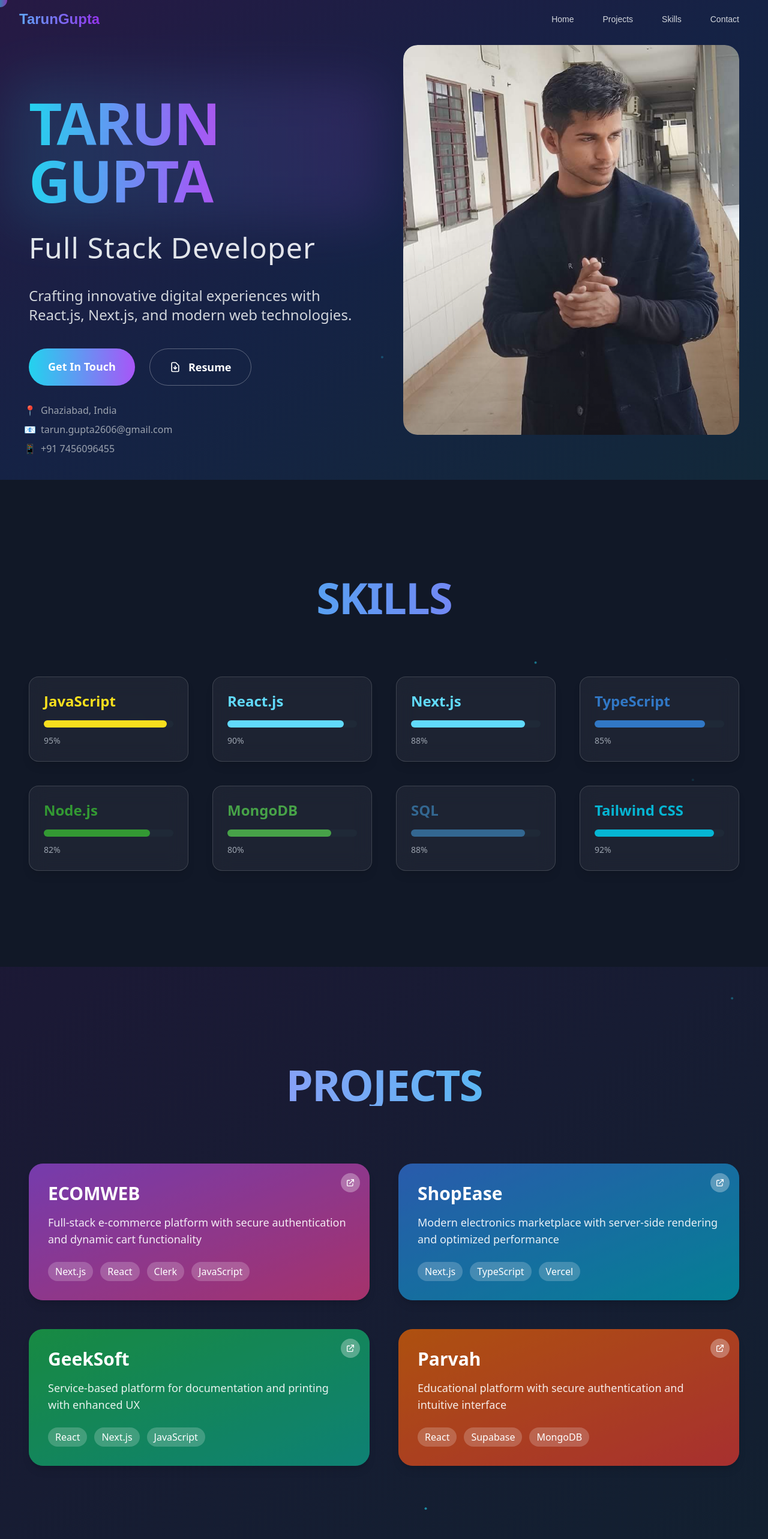
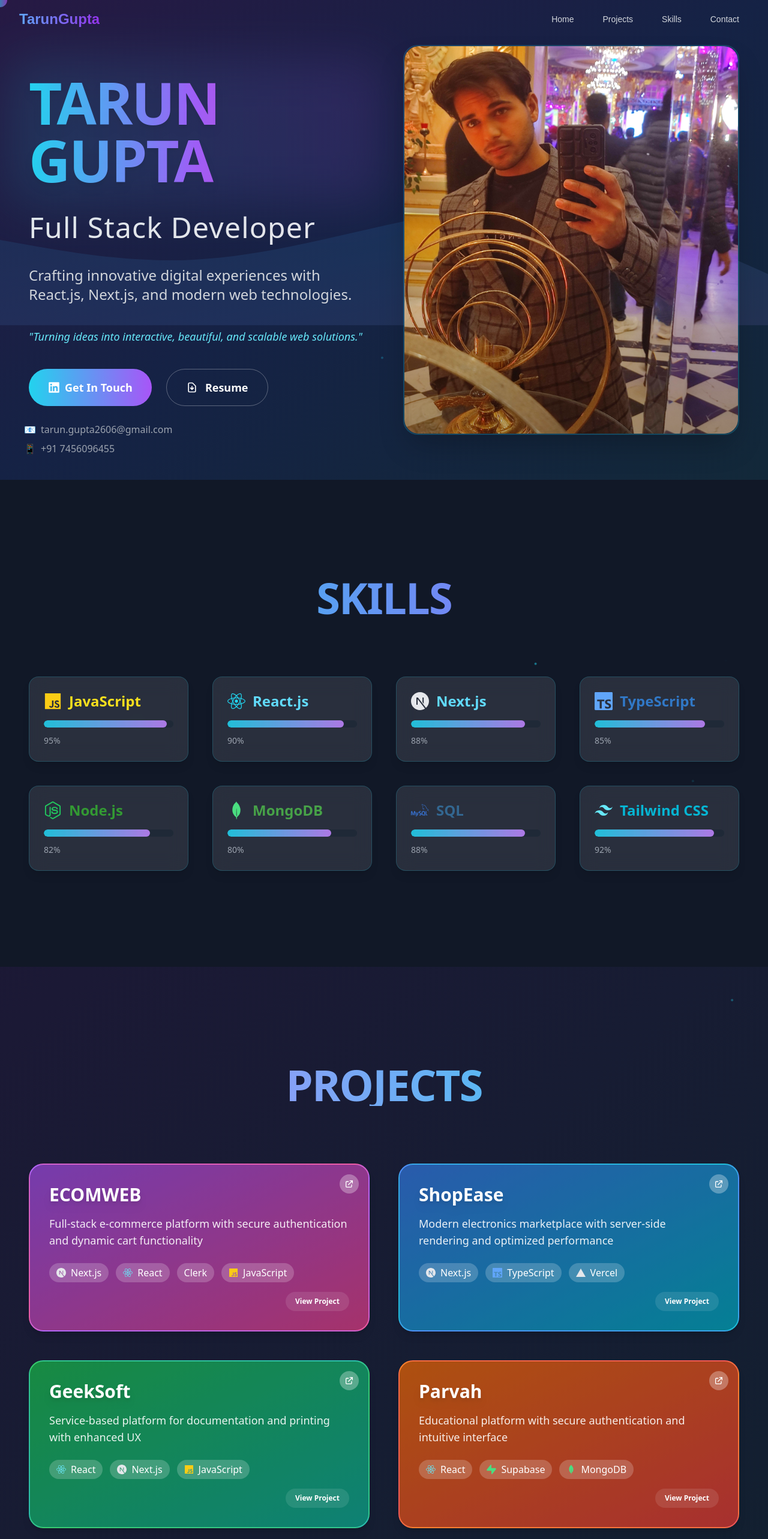
Before and after one commit to TarunGupta2602/TarunGupta, a Next.js app: page / in a window 1280 px wide. Shown: the top 2566 px of the page at 60% size. Built offline with nearby package versions, Linux system fonts and the light colour scheme.

Commit message:
some ui changes

```diff
--- a/app/page.js
+++ b/app/page.js
@@ -1,8 +1,9 @@
-
 "use client";
 import React, { useState, useEffect } from 'react';
 import { motion, AnimatePresence } from 'framer-motion';
 import Image from 'next/image';
+import { FaReact, FaNodeJs, FaDatabase, FaCss3Alt, FaJs, FaGithub, FaLinkedin, FaEnvelope, FaBuilding } from 'react-icons/fa';
+import { SiNextdotjs, SiMongodb, SiTypescript, SiTailwindcss, SiSupabase, SiVercel, SiMysql } from 'react-icons/si';
 
 const CreativePortfolio = () => {
   const [mousePosition, setMousePosition] = useState({ x: 0, y: 0 });
@@ -75,6 +76,22 @@ const CreativePortfolio = () => {
     },
   ];
 
+  const skillIcons = {
+    'JavaScript': <FaJs className="text-yellow-400" />,
+    'React.js': <FaReact className="text-cyan-400" />,
+    'Next.js': <SiNextdotjs className="text-gray-200" />,
+    'TypeScript': <SiTypescript className="text-blue-400" />,
+    'Node.js': <FaNodeJs className="text-green-500" />,
+    'MongoDB': <SiMongodb className="text-green-400" />,
+    'SQL': <SiMysql className="text-blue-500" />,
+    'Tailwind CSS': <SiTailwindcss className="text-cyan-300" />,
+  };
+
+  const companyIcons = {
+    'TechCurators': <FaBuilding className="text-purple-400" />,
+    'GTAC Solutions': <FaBuilding className="text-blue-400" />,
+  };
+
   return (
     <div className="min-h-screen bg-gray-900 text-white overflow-hidden relative font-sans">
       {/* Animated Cursor - Hide on mobile */}
@@ -118,9 +135,18 @@ const CreativePortfolio = () => {
 
       {/* Hero Section */}
       <section className="min-h-screen flex items-center justify-center relative pt-20 md:pt-0">
-        <div className="absolute inset-0 bg-gradient-to-br from-purple-900/30 via-blue-900/30 to-cyan-900/30" />
-
-        <div className="grid lg:grid-cols-2 gap-10 lg:gap-16 items-center max-w-7xl mx-auto px-6 sm:px-8 lg:px-12">
+        {/* Animated SVG background */}
+        <svg className="absolute inset-0 w-full h-full z-0 opacity-30" viewBox="0 0 1440 320" fill="none" xmlns="http://www.w3.org/2000/svg">
+          <defs>
+            <linearGradient id="heroGradient" x1="0" y1="0" x2="1" y2="1">
+              <stop offset="0%" stopColor="#06B6D4" />
+              <stop offset="100%" stopColor="#a78bfa" />
+            </linearGradient>
+          </defs>
+          <path fill="url(#heroGradient)" fillOpacity=".5" d="M0,160L60,170.7C120,181,240,203,360,197.3C480,192,600,160,720,133.3C840,107,960,85,1080,101.3C1200,117,1320,171,1380,197.3L1440,224L1440,320L1380,320C1320,320,1200,320,1080,320C960,320,840,320,720,320C600,320,480,320,360,320C240,320,120,320,60,320L0,320Z"></path>
+        </svg>
+        <div className="absolute inset-0 bg-gradient-to-br from-purple-900/30 via-blue-900/30 to-cyan-900/30 z-0" />
+        <div className="grid lg:grid-cols-2 gap-10 lg:gap-16 items-center max-w-7xl mx-auto px-6 sm:px-8 lg:px-12 relative z-10">
           {/* Left side - Text content */}
           <motion.div
             className="space-y-8 lg:space-y-10 relative z-10 text-center lg:text-left"
@@ -134,7 +160,7 @@ const CreativePortfolio = () => {
               onMouseLeave={() => setIsHovered(false)}
             >
               <motion.h1
-                className="text-5xl sm:text-6xl md:text-7xl lg:text-8xl font-extrabold bg-gradient-to-r from-cyan-400 via-purple-500 to-pink-500 bg-clip-text text-transparent leading-tight tracking-tight"
+                className="text-5xl sm:text-6xl md:text-7xl lg:text-8xl font-extrabold bg-gradient-to-r from-cyan-400 via-purple-500 to-pink-500 bg-clip-text text-transparent leading-tight tracking-tight drop-shadow-lg"
                 animate={{
                   backgroundPosition: ['0% 50%', '100% 50%', '0% 50%'],
                 }}
@@ -151,7 +177,6 @@ const CreativePortfolio = () => {
                 transition={{ duration: 2.5, repeat: Infinity }}
               />
             </motion.div>
-
             <motion.h2
               className="text-2xl sm:text-3xl md:text-4xl lg:text-5xl font-light tracking-wide text-gray-200"
               initial={{ opacity: 0 }}
@@ -160,7 +185,6 @@ const CreativePortfolio = () => {
             >
               Full Stack Developer
             </motion.h2>
-
             <motion.p
               className="text-lg sm:text-xl lg:text-2xl text-gray-300 max-w-3xl leading-relaxed mx-auto lg:mx-0"
               initial={{ opacity: 0 }}
@@ -169,7 +193,9 @@ const CreativePortfolio = () => {
             >
               Crafting innovative digital experiences with React.js, Next.js, and modern web technologies.
             </motion.p>
-
+            <motion.p className="text-base sm:text-lg text-cyan-300 font-medium italic max-w-2xl mx-auto lg:mx-0">
+              "Turning ideas into interactive, beautiful, and scalable web solutions."
+            </motion.p>
             <motion.div
               className="flex flex-col sm:flex-row flex-wrap gap-6 mt-10 lg:mt-14 justify-center lg:justify-start"
               initial={{ opacity: 0, y: 20 }}
@@ -180,15 +206,14 @@ const CreativePortfolio = () => {
                 href="https://www.linkedin.com/in/tarun2606/"
                 target="_blank"
                 rel="noopener noreferrer"
-                className="px-8 py-4 bg-gradient-to-r from-cyan-400 to-purple-500 rounded-full font-semibold text-lg hover:shadow-2xl hover:shadow-cyan-500/30 transition-all duration-300 text-center"
+                className="px-8 py-4 bg-gradient-to-r from-cyan-400 to-purple-500 rounded-full font-semibold text-lg hover:shadow-2xl hover:shadow-cyan-500/30 transition-all duration-300 text-center flex items-center gap-2"
                 whileHover={{ scale: 1.05, y: -3 }}
                 whileTap={{ scale: 0.95 }}
               >
-                Get In Touch
+                <FaLinkedin className="text-xl" /> Get In Touch
               </motion.a>
-
               <motion.a
-                href="https://docs.google.com/document/d/1NcZZfxJ7LGEV5P-tFt8nkQuyHkOCvuLT/edit?usp=sharing"
+                href="https://drive.google.com/file/d/1Y8TBaba6m3ITRLuoDP6LUw_lDPyTy3dG/view?usp=sharing"
                 target="_blank"
                 rel="noopener noreferrer"
                 className="px-8 py-4 border border-white/30 rounded-full font-semibold text-lg hover:bg-white/10 hover:border-white/50 transition-all duration-300 flex items-center justify-center gap-3"
@@ -202,10 +227,9 @@ const CreativePortfolio = () => {
               </motion.a>
             </motion.div>
           </motion.div>
-
           {/* Right side - Image */}
           <motion.div
-            className="relative h-[400px] sm:h-[450px] lg:h-[550px] xl:h-[650px] rounded-3xl overflow-hidden mx-6 sm:mx-0"
+            className="relative h-[400px] sm:h-[450px] lg:h-[550px] xl:h-[650px] rounded-3xl overflow-hidden mx-6 sm:mx-0 shadow-2xl border-2 border-cyan-400/20"
             initial={{ opacity: 0, x: 50 }}
             animate={{ opacity: 1, x: 0 }}
             transition={{ duration: 1.2, delay: 0.3, ease: 'easeOut' }}
@@ -216,7 +240,7 @@ const CreativePortfolio = () => {
               src="/new.jpg"
               alt="Tarun Gupta - Full Stack Developer"
               fill
-              className="object-cover rounded-3xl"
+              className="object-cover rounded-3xl shadow-xl"
               style={{ objectPosition: 'center' }}
               priority
             />
@@ -229,17 +253,14 @@ const CreativePortfolio = () => {
             />
           </motion.div>
         </div>
-
         {/* Floating Contact Info - Hide on mobile */}
         <motion.div
-          className="absolute bottom-6 left-6 lg:bottom-10 lg:left-10 space-y-2 hidden sm:block"
+          className="absolute bottom-6 left-6 lg:bottom-10 lg:left-10 space-y-2 hidden sm:block z-20"
           initial={{ opacity: 0, x: -50 }}
           animate={{ opacity: 1, x: 0 }}
           transition={{ delay: 1.2, duration: 1 }}
         >
-          <div className="text-sm lg:text-base text-gray-400 flex items-center gap-2">
-            <span>📍</span> Ghaziabad, India
-          </div>
+
           <div className="text-sm lg:text-base text-gray-400 flex items-center gap-2">
             <span>📧</span> tarun.gupta2606@gmail.com
           </div>
@@ -266,25 +287,25 @@ const CreativePortfolio = () => {
           >
             SKILLS
           </motion.h2>
-
           <div className="grid grid-cols-1 sm:grid-cols-2 lg:grid-cols-4 gap-6 lg:gap-10">
             {skills.map((skill, index) => (
               <motion.div
                 key={skill.name}
-                className="relative p-6 bg-white/5 backdrop-blur-lg rounded-2xl border border-white/15 hover:border-white/30 transition-all duration-300 shadow-lg hover:shadow-xl"
+                className="relative p-6 bg-white/10 backdrop-blur-lg rounded-2xl border border-cyan-400/20 hover:border-cyan-400/50 transition-all duration-300 shadow-lg hover:shadow-cyan-400/30 group"
                 initial={{ opacity: 0, y: 50 }}
                 whileInView={{ opacity: 1, y: 0 }}
                 viewport={{ once: true }}
                 transition={{ delay: index * 0.1, duration: 0.6 }}
-                whileHover={{ scale: 1.05, y: -5 }}
+                whileHover={{ scale: 1.08, y: -8 }}
               >
-                <div className="text-xl lg:text-2xl font-bold mb-4" style={{ color: skill.color }}>
-                  {skill.name}
+                <div className="flex items-center gap-3 mb-4">
+                  <span className="text-2xl lg:text-3xl">{skillIcons[skill.name]}</span>
+                  <span className="text-xl lg:text-2xl font-bold" style={{ color: skill.color }}>{skill.name}</span>
                 </div>
-                <div className="w-full bg-gray-800 rounded-full h-3 mb-3">
+                <div className="w-full bg-gray-800 rounded-full h-3 mb-3 overflow-hidden">
                   <motion.div
-                    className="h-3 rounded-full"
-                    style={{ backgroundColor: skill.color }}
+                    className="h-3 rounded-full bg-gradient-to-r from-cyan-400 to-purple-400 animate-pulse group-hover:animate-none"
+                    style={{ width: `${skill.level}%` }}
                     initial={{ width: 0 }}
                     whileInView={{ width: `${skill.level}%` }}
                     viewport={{ once: true }}
@@ -315,7 +336,6 @@ const CreativePortfolio = () => {
           >
             PROJECTS
           </motion.h2>
-
           <div className="grid grid-cols-1 lg:grid-cols-2 gap-8 lg:gap-12">
             {projects.map((project, index) => (
               <motion.a
@@ -323,26 +343,37 @@ const CreativePortfolio = () => {
                 href={project.url}
                 target="_blank"
                 rel="noopener noreferrer"
-                className={`relative p-8 bg-gradient-to-br ${project.color} rounded-3xl overflow-hidden group cursor-pointer block shadow-lg hover:shadow-2xl transition-all duration-300`}
+                className={`relative p-8 bg-gradient-to-br ${project.color} rounded-3xl overflow-hidden group cursor-pointer block shadow-lg hover:shadow-2xl transition-all duration-300 border-2 border-white/10 hover:border-cyan-400/40`}
                 initial={{ opacity: 0, y: 50 }}
                 whileInView={{ opacity: 1, y: 0 }}
                 viewport={{ once: true }}
                 transition={{ delay: index * 0.2, duration: 0.6 }}
-                whileHover={{ scale: 1.03, y: -5 }}
+                whileHover={{ scale: 1.05, y: -8 }}
               >
-                <div className="absolute inset-0 bg-black/30 group-hover:bg-black/20 transition-all duration-300" />
+                <div className="absolute inset-0 bg-black/30 group-hover:bg-black/10 transition-all duration-300" />
                 <div className="relative z-10">
-                  <h3 className="text-2xl lg:text-3xl font-bold mb-4 text-white">{project.title}</h3>
+                  <h3 className="text-2xl lg:text-3xl font-bold mb-4 text-white drop-shadow-lg">{project.title}</h3>
                   <p className="text-white/90 mb-6 leading-relaxed text-base lg:text-lg">{project.description}</p>
-                  <div className="flex flex-wrap gap-3">
+                  <div className="flex flex-wrap gap-3 mb-4">
                     {project.tech.map((tech) => (
                       <span
                         key={tech}
-                        className="px-3 py-1 bg-white/20 rounded-full text-sm lg:text-base font-medium text-white"
+                        className="px-3 py-1 bg-white/20 rounded-full text-sm lg:text-base font-medium text-white flex items-center gap-2"
                       >
+                        {tech === 'React' && <FaReact className="text-cyan-300" />}
+                        {tech === 'Next.js' && <SiNextdotjs className="text-gray-200" />}
+                        {tech === 'TypeScript' && <SiTypescript className="text-blue-400" />}
+                        {tech === 'MongoDB' && <SiMongodb className="text-green-400" />}
+                        {tech === 'Tailwind CSS' && <SiTailwindcss className="text-cyan-300" />}
+                        {tech === 'Vercel' && <SiVercel className="text-gray-200" />}
+                        {tech === 'Supabase' && <SiSupabase className="text-green-400" />}
+                        {tech === 'JavaScript' && <FaJs className="text-yellow-400" />}
                         {tech}
                       </span>
                     ))}
+                  </div>
+                  <div className="flex justify-end">
+                    <span className="px-4 py-2 bg-white/10 rounded-full text-xs text-white font-semibold group-hover:bg-cyan-400/30 transition-all duration-300">View Project</span>
                   </div>
                 </div>
                 <motion.div
@@ -377,25 +408,26 @@ const CreativePortfolio = () => {
           >
             EXPERIENCE
           </motion.h2>
-
-          <div className="space-y-10 lg:space-y-16">
+          <div className="relative">
+            <div className="absolute left-2 lg:left-4 top-0 bottom-0 w-1 bg-gradient-to-b from-cyan-400 to-purple-400 rounded-full opacity-40" />
+            <div className="space-y-10 lg:space-y-16 relative z-10">
               {experiences.map((exp, index) => (
                 <motion.div
                   key={exp.role}
-                className="relative p-8 bg-white/5 backdrop-blur-lg rounded-3xl border border-white/15 hover:border-white/30 transition-all duration-300 shadow-lg hover:shadow-xl"
+                  className="relative p-8 bg-white/10 backdrop-blur-lg rounded-3xl border border-cyan-400/20 hover:border-cyan-400/50 transition-all duration-300 shadow-lg hover:shadow-cyan-400/30 flex flex-col lg:flex-row gap-6 lg:gap-12 items-start group"
                   initial={{ opacity: 0, x: index % 2 === 0 ? -50 : 50 }}
                   whileInView={{ opacity: 1, x: 0 }}
                   viewport={{ once: true }}
                   transition={{ delay: index * 0.2, duration: 0.6 }}
                   whileHover={{ scale: 1.02 }}
                 >
-                <div className="flex flex-col lg:flex-row items-start justify-between mb-6">
-                  <div>
+                  <div className="flex flex-col gap-2 min-w-[120px] items-center lg:items-start">
+                    <span className="text-3xl mb-2">{companyIcons[exp.company]}</span>
                     <h3 className="text-2xl lg:text-3xl font-bold text-cyan-400">{exp.role}</h3>
                     <p className="text-xl lg:text-2xl text-gray-200">{exp.company}</p>
-                  </div>
                     <div className="text-purple-400 font-semibold text-base mt-2 lg:mt-0">{exp.period}</div>
                   </div>
+                  <div className="flex-1">
                     <p className="text-gray-300 mb-6 text-base lg:text-lg leading-relaxed">{exp.description}</p>
                     <div className="grid grid-cols-1 lg:grid-cols-2 gap-4">
                       {exp.achievements.map((achievement, i) => (
@@ -412,14 +444,16 @@ const CreativePortfolio = () => {
                         </motion.div>
                       ))}
                     </div>
+                  </div>
                 </motion.div>
               ))}
+            </div>
           </div>
         </motion.div>
       </section>
 
       {/* Footer */}
-      <footer className="py-16 lg:py-24 px-6 sm:px-8 lg:px-12 bg-gradient-to-t from-purple-900/20 to-transparent">
+      <footer className="py-16 lg:py-24 px-6 sm:px-8 lg:px-12 bg-gradient-to-t from-purple-900/20 to-transparent border-t border-white/10">
         <motion.div
           className="max-w-4xl mx-auto text-center"
           initial={{ opacity: 0, y: 50 }}
@@ -433,28 +467,38 @@ const CreativePortfolio = () => {
           >
             Let&apos;s Build Something Extraordinary
           </motion.h2>
-
           <div className="flex flex-col sm:flex-row flex-wrap justify-center gap-6 lg:gap-8 mb-10 lg:mb-16">
             {[
-              { name: 'GitHub', url: 'https://github.com/TarunGupta2602', icon: '🐙' },
-              { name: 'LinkedIn', url: 'https://www.linkedin.com/in/tarun2606/', icon: '💼' },
-              { name: 'Email', url: 'mailto:tarun.gupta2606@gmail.com', icon: '📧' },
+              {
+                name: 'GitHub',
+                url: 'https://github.com/TarunGupta2602',
+                icon: <FaGithub className="text-xl" />,
+              },
+              {
+                name: 'LinkedIn',
+                url: 'https://www.linkedin.com/in/tarun2606/',
+                icon: <FaLinkedin className="text-xl" />,
+              },
+              {
+                name: 'Email',
+                url: 'mailto:tarun.gupta2606@gmail.com',
+                icon: <FaEnvelope className="text-xl" />,
+              },
             ].map((link) => (
               <motion.a
                 key={link.name}
                 href={link.url}
                 target={link.name === 'Email' ? '_self' : '_blank'}
                 rel={link.name === 'Email' ? undefined : 'noopener noreferrer'}
-                className="flex items-center justify-center gap-3 px-6 py-3 bg-white/10 backdrop-blur-lg rounded-full border border-white/30 hover:bg-white/20 hover:border-white/50 transition-all duration-300"
-                whileHover={{ scale: 1.05, y: -2 }}
+                className="flex items-center justify-center gap-3 px-6 py-3 bg-white/10 backdrop-blur-lg rounded-full border border-white/30 hover:bg-cyan-400/20 hover:border-cyan-400/50 transition-all duration-300 shadow-md hover:shadow-cyan-400/30"
+                whileHover={{ scale: 1.08, y: -2 }}
                 whileTap={{ scale: 0.95 }}
               >
-                <span className="text-xl">{link.icon}</span>
+                {link.icon}
                 <span className="font-semibold text-base">{link.name}</span>
               </motion.a>
             ))}
           </div>
-
           {/* Contact info for mobile */}
           <div className="block sm:hidden mb-8 space-y-2 text-sm">
             <div className="flex items-center justify-center gap-2">
@@ -467,9 +511,8 @@ const CreativePortfolio = () => {
               <span>📱</span> +91 7456096455
             </div>
           </div>
-
           <motion.div
-            className="text-gray-500 text-base font-medium"
+            className="text-gray-500 text-base font-medium mt-4"
             animate={{
               opacity: [0.6, 1, 0.6],
             }}
```
Also changed, not shown: public/new.jpg. Lines whose indentation alone changed are shown as unchanged.
